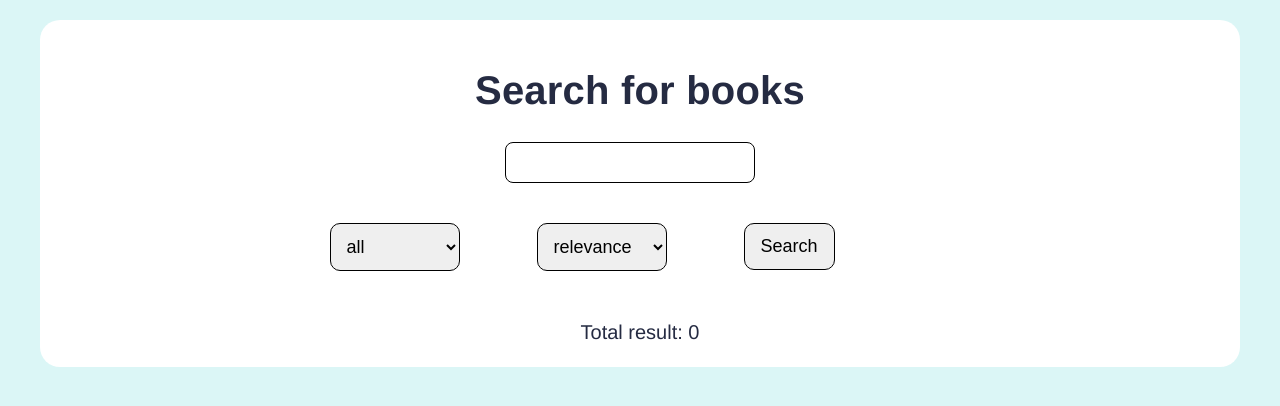
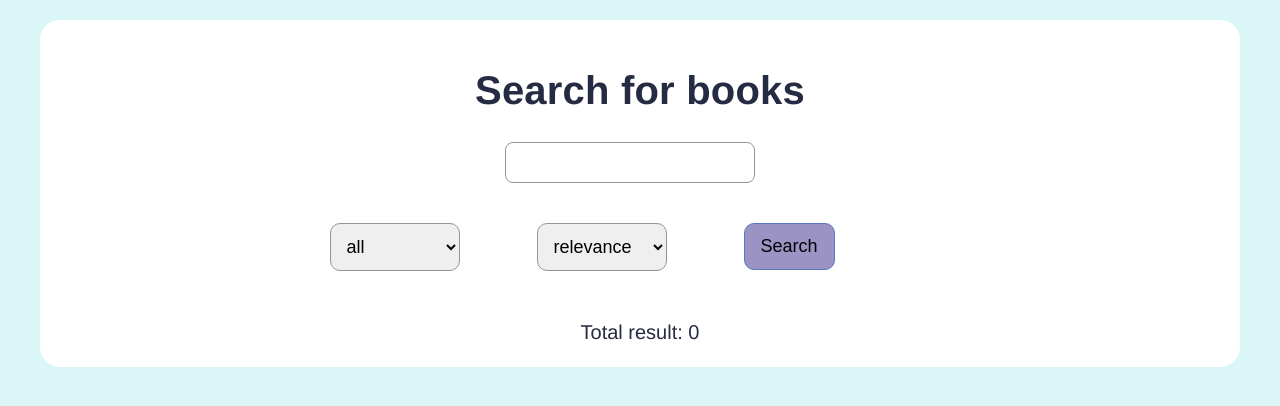
Before and after one commit to MaxOF/books-app, a React (Create React App) app: page / in a window 1280 px wide. Shown: the top 406 px of the page. Built offline with nearby package versions, Linux system fonts and the light colour scheme.

Commit message:
fix feature/book

```diff
--- a/src/Main.module.scss
+++ b/src/Main.module.scss
@@ -50,10 +50,13 @@
           }
 
           .searchBlock__input input {
-            border: 1px solid black;
+            border: 1px solid #969393;
             width: 250px;
             padding: 12px;
             border-radius: 8px
+          }
+          .searchBlock__input input:focus {
+            border: 1px solid #423a64;
           }
 
           .select__category {
@@ -69,7 +72,7 @@
 
           .select__category select {
             font-size: 18px;
-            border: 1px solid black;
+            border: 1px solid #969393;
             padding: 12px;
             border-radius: 10px;
             width: 130px;
@@ -88,7 +91,7 @@
 
           .select__sort select {
             font-size: 18px;
-            border: 1px solid black;
+            border: 1px solid #969393;
             padding: 12px;
             border-radius: 10px;
             width: 130px;
@@ -107,10 +110,15 @@
             width: 91px;
             border-radius: 10px;
             padding: 12px;
-            border: 1px solid black;
+            border: 1px solid #5778c0;
             text-align: center;
             font-size: 18px;
             cursor: pointer;
+            background-color: #9a93c4;
+          }
+          .search__button button:hover {
+            border: 1px solid #8f89b6;
+            background-color: #5778c0;
           }
 
         }
--- a/src/features/book/Book.tsx
+++ b/src/features/book/Book.tsx
@@ -10,8 +10,12 @@ export const Book = () => {
     const params = useParams<'id'>()
     const id = params.id
     const {books} = useAppSelector(state => state.books)
+    const filteredBook = books.filter((book:any) => {
+        return book.id === id
+    })
+
     if (id) {
-        let imageLink = books[id].volumeInfo.imageLinks && books[id].volumeInfo.imageLinks.thumbnail
+        let imageLink = filteredBook[0].volumeInfo.imageLinks && filteredBook[0].volumeInfo.imageLinks.thumbnail
         return (
             <div className={s.page__book}>
                 <div className={s.book__block}>
@@ -20,16 +24,16 @@ export const Book = () => {
                     </div>
                     <div className={s.book__body}>
                         <div className={s.book__category}>
-                            {books[id].volumeInfo.categories}
+                            {filteredBook[0].volumeInfo.categories}
                         </div>
                         <div className={s.book__title}>
-                            {books[id].volumeInfo.title}
+                            {filteredBook[0].volumeInfo.title}
                         </div>
                         <div className={s.book__author}>
-                            {books[id].volumeInfo.author}
+                            {filteredBook[0].volumeInfo.author}
                         </div>
                         <div className={s.book__description}>
-                            {books[id].volumeInfo.description}
+                            {filteredBook[0].volumeInfo.description}
                         </div>
                     </div>
                 </div>
--- a/src/features/books/Books.tsx
+++ b/src/features/books/Books.tsx
@@ -12,6 +12,7 @@ export const Books = ({onLoadMoreHandler}:PropsType) => {
     const navigate = useNavigate()
     const {books, totalResults} = useAppSelector(state => state.books)
 
+
     return (
         <>
             <div className={s.page__totalResult}>
@@ -21,17 +22,17 @@ export const Books = ({onLoadMoreHandler}:PropsType) => {
             </div>
             <div className={s.page__results}>
                 <div className={s.page__cards}>
-                    {books.map((book: any, index: any) => {
+                    {books.map((book: any) => {
                         let imageLink = book.volumeInfo.imageLinks && book.volumeInfo.imageLinks.thumbnail
                         const onCardHandler = () => {
-                            return navigate(`/book/${index}`)
+                            return navigate(`/book/${book.id}`)
                         }
                         if (imageLink !== undefined
                             && book.volumeInfo.categories !== undefined
                             && book.volumeInfo.title !== undefined
                             && book.volumeInfo.authors !== undefined) {
                             return (
-                                <div key={index} className={s.cards__card}
+                                <div key={book.id} className={s.cards__card}
                                      onClick={onCardHandler}>
                                     <div className={s.card__container}>
                                         <div className={s.card__imgBlock}>
```
